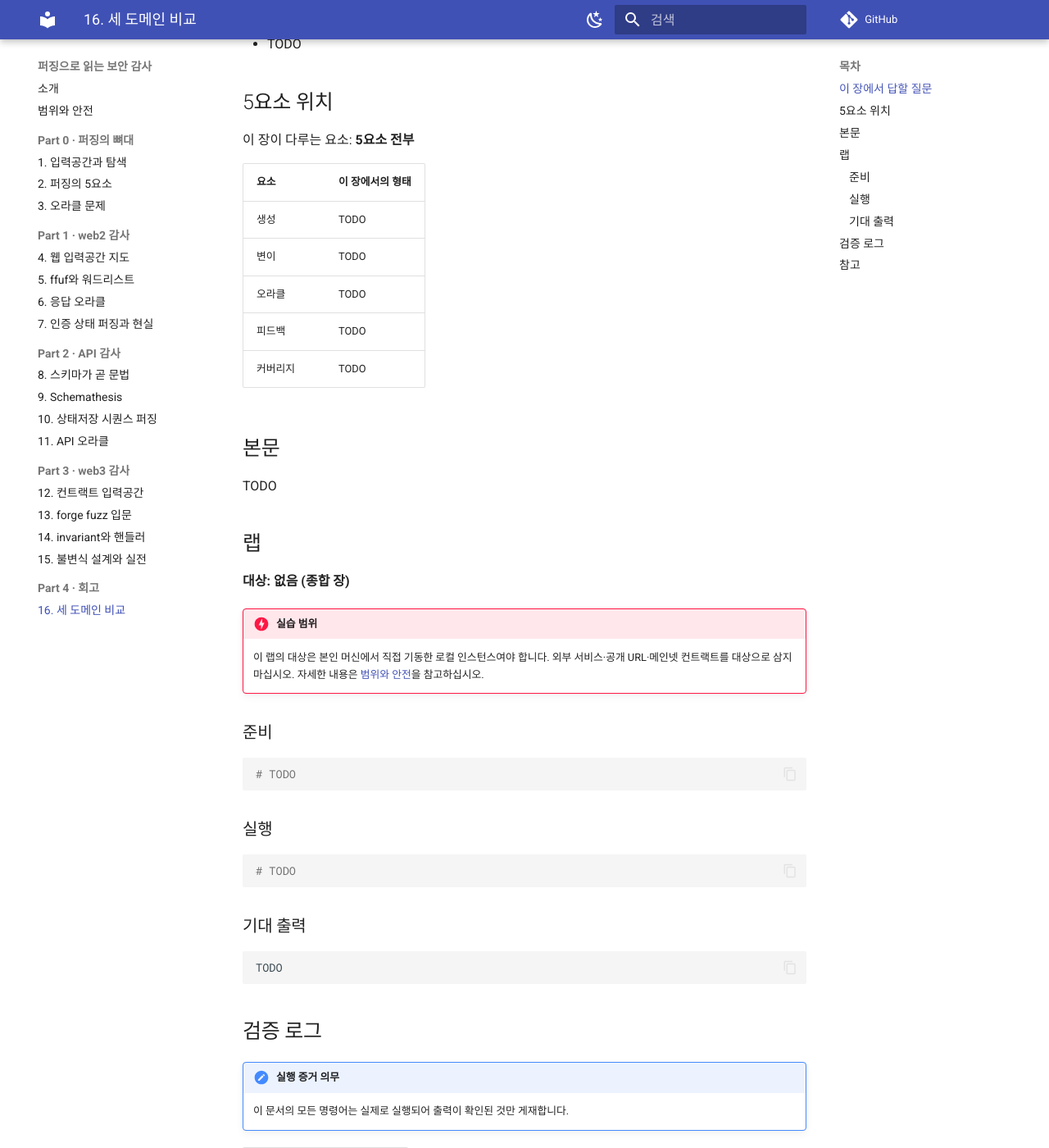
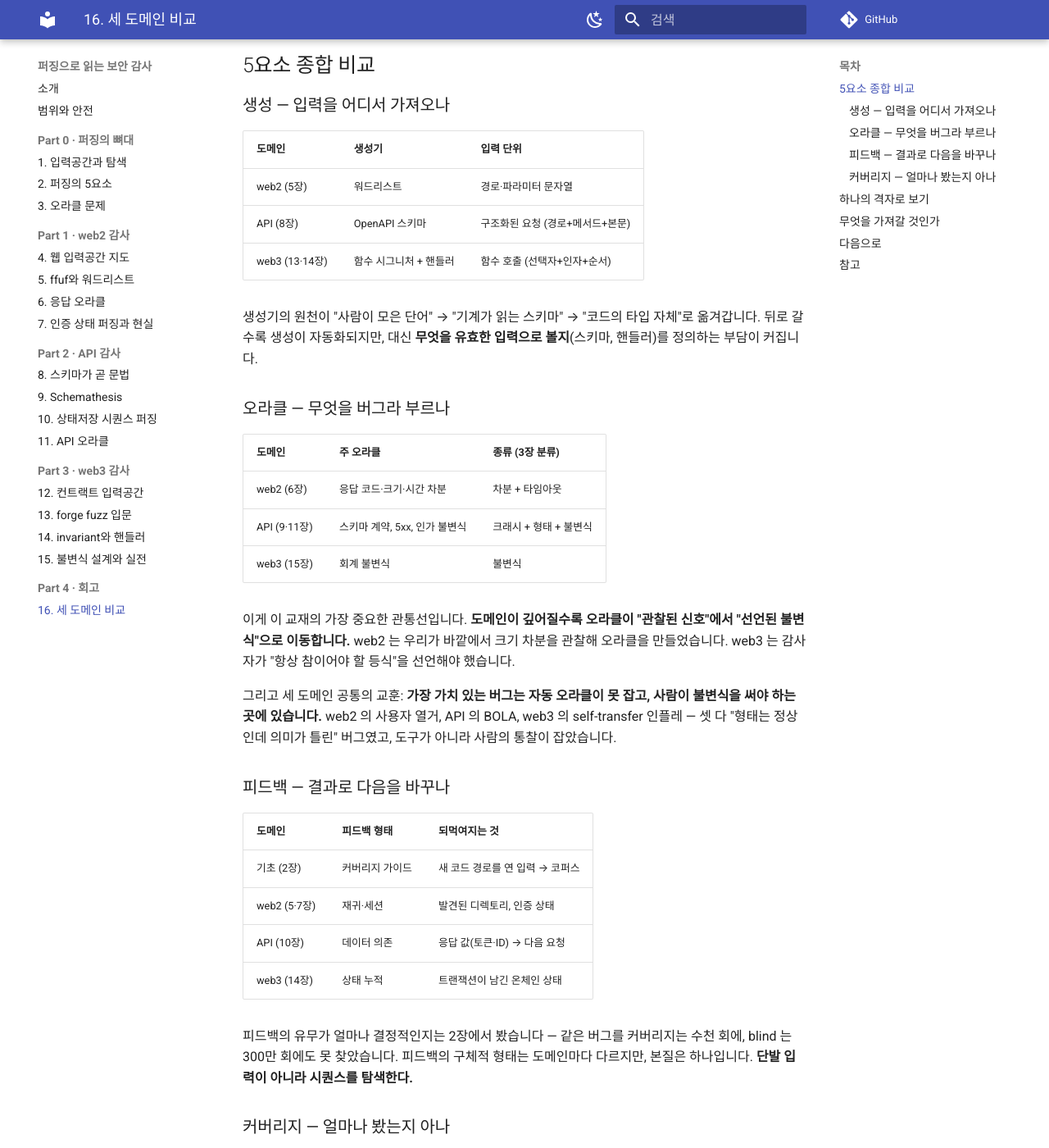
Before and after one commit to s1ns3nz0/fuzzer-study, an MkDocs documentation site: the page built from docs/ko/part4/16-comparison.md, in a window 1280 px wide and 1400 px high, scrolled down 426 px. Shown: the whole window at 82% size. Built offline with MkDocs 1.6.1 and Material for MkDocs 9.7.7, drawn with Linux system fonts in a browser that asks for light colours; comment, search, counter and statistics services are not loaded; some of the changed text lies outside the part shown.

Commit message:
Write chapter 16 and clear WIP banners — textbook complete
ch16: cross-domain synthesis of the five elements (web2/API/web3) as
one grid; the through-line that oracles move from observed signals to
declared invariants as domains deepen. Remove "집필 중"/"작성 중"
banners from index and README now that all 16 chapters are written and
verified (no ❌ unverified logs remain).

````diff
--- a/docs/ko/part4/16-comparison.md
+++ b/docs/ko/part4/16-comparison.md
@@ -1,71 +1,128 @@
-# 16. 세 도메인 5요소 비교표
-
-!!! warning "작성 중"
-    이 장은 아직 골격만 있습니다. 본문과 랩은 집필 예정입니다.
+# 16. 세 도메인 5요소 비교
 
 **Part 4 · 회고**
 
-## 이 장에서 답할 질문
+15개 장을 지나왔습니다. 장난감 퍼저부터 스마트컨트랙트 불변식까지,
+도구는 `ffuf`·`Schemathesis`·`forge` 로 완전히 달랐습니다. 이 마지막 장은
+한 걸음 물러서서, **그 모든 게 하나의 뼈대였음**을 확인합니다.
 
-- TODO
-- TODO
-- TODO
+1장의 정의를 다시 봅니다.
 
-## 5요소 위치
+> 퍼징이란, 너무 커서 다 볼 수 없는 입력공간을, 유한한 시간 안에,
+> 버그가 있을 법한 쪽으로 편향되게 탐색하는 일이다.
 
-이 장이 다루는 요소: **5요소 전부**
+web2·API·web3 는 이 정의의 세 가지 구현이었습니다. 이제 5요소별로
+나란히 놓습니다.
 
-| 요소 | 이 장에서의 형태 |
-|------|------------------|
-| 생성 | TODO |
-| 변이 | TODO |
-| 오라클 | TODO |
-| 피드백 | TODO |
-| 커버리지 | TODO |
+## 5요소 종합 비교
 
-## 본문
+### 생성 — 입력을 어디서 가져오나
 
-TODO
+| 도메인 | 생성기 | 입력 단위 |
+|--------|--------|-----------|
+| web2 (5장) | 워드리스트 | 경로·파라미터 문자열 |
+| API (8장) | OpenAPI 스키마 | 구조화된 요청 (경로+메서드+본문) |
+| web3 (13·14장) | 함수 시그니처 + 핸들러 | 함수 호출 (선택자+인자+순서) |
 
-## 랩
+생성기의 원천이 "사람이 모은 단어" → "기계가 읽는 스키마" → "코드의
+타입 자체"로 옮겨갑니다. 뒤로 갈수록 생성이 자동화되지만, 대신
+**무엇을 유효한 입력으로 볼지**(스키마, 핸들러)를 정의하는 부담이 커집니다.
 
-**대상: 없음 (종합 장)**
+### 오라클 — 무엇을 버그라 부르나
 
-!!! danger "실습 범위"
-    이 랩의 대상은 본인 머신에서 직접 기동한 로컬 인스턴스여야 합니다.
-    외부 서비스·공개 URL·메인넷 컨트랙트를 대상으로 삼지 마십시오.
-    자세한 내용은 [범위와 안전](../scope-and-safety.md)을 참고하십시오.
+| 도메인 | 주 오라클 | 종류 (3장 분류) |
+|--------|-----------|------------------|
+| web2 (6장) | 응답 코드·크기·시간 차분 | 차분 + 타임아웃 |
+| API (9·11장) | 스키마 계약, 5xx, 인가 불변식 | 크래시 + 형태 + 불변식 |
+| web3 (15장) | 회계 불변식 | 불변식 |
 
-### 준비
+이게 이 교재의 가장 중요한 관통선입니다. **도메인이 깊어질수록 오라클이
+"관찰된 신호"에서 "선언된 불변식"으로 이동합니다.** web2 는 우리가 바깥에서
+크기 차분을 관찰해 오라클을 만들었습니다. web3 는 감사자가 "항상 참이어야
+할 등식"을 선언해야 했습니다.
 
-```bash
-# TODO
-```
+그리고 세 도메인 공통의 교훈: **가장 가치 있는 버그는 자동 오라클이
+못 잡고, 사람이 불변식을 써야 하는 곳에 있습니다.** web2 의 사용자 열거,
+API 의 BOLA, web3 의 self-transfer 인플레 — 셋 다 "형태는 정상인데
+의미가 틀린" 버그였고, 도구가 아니라 사람의 통찰이 잡았습니다.
 
-### 실행
+### 피드백 — 결과로 다음을 바꾸나
 
-```bash
-# TODO
-```
+| 도메인 | 피드백 형태 | 되먹여지는 것 |
+|--------|-------------|----------------|
+| 기초 (2장) | 커버리지 가이드 | 새 코드 경로를 연 입력 → 코퍼스 |
+| web2 (5·7장) | 재귀·세션 | 발견된 디렉토리, 인증 상태 |
+| API (10장) | 데이터 의존 | 응답 값(토큰·ID) → 다음 요청 |
+| web3 (14장) | 상태 누적 | 트랜잭션이 남긴 온체인 상태 |
 
-### 기대 출력
+피드백의 유무가 얼마나 결정적인지는 2장에서 봤습니다 — 같은 버그를
+커버리지는 수천 회에, blind 는 300만 회에도 못 찾았습니다. 피드백의
+구체적 형태는 도메인마다 다르지만, 본질은 하나입니다.
+**단발 입력이 아니라 시퀀스를 탐색한다.**
 
-```text
-TODO
-```
+### 커버리지 — 얼마나 봤는지 아나
 
-## 검증 로그
+| 도메인 | 커버리지 척도 |
+|--------|---------------|
+| 기초 (2장) | 밟은 코드 줄 (`sys.settrace`) |
+| web2 | 대체로 없음 (블랙박스) |
+| API | 오퍼레이션·상태코드 커버리지 |
+| web3 (14장) | 실행된 함수·분기, 핸들러 호출 분포 |
 
-!!! note "실행 증거 의무"
-    이 문서의 모든 명령어는 실제로 실행되어 출력이 확인된 것만 게재합니다.
+web2 블랙박스 퍼징은 커버리지가 거의 없었습니다. 그래서 오라클과
+워드리스트 품질에 전적으로 의존했습니다. web3 invariant 퍼징은 다시
+커버리지로 돌아왔습니다 — 어느 함수가 얼마나 호출됐는지(14장의 revert
+분포)가 곧 탐색 품질의 척도였습니다.
 
-| 항목 | 값 |
-|------|-----|
-| 검증 여부 | ❌ 미검증 |
-| 검증 일자 | — |
-| 도구 버전 | — |
-| 환경 | — |
+## 하나의 격자로 보기
+
+전체를 한 장으로 압축하면:
+
+| 요소 | web2 | API | web3 |
+|------|------|-----|------|
+| **생성** | 워드리스트 | OpenAPI 스키마 | 함수+핸들러 |
+| **변이** | (거의 없음) | 스키마 경계값 | 인자 bound |
+| **오라클** | 코드·크기·시간 차분 | 스키마 계약·BOLA | 회계 불변식 |
+| **피드백** | 재귀·세션 | 데이터 의존 시퀀스 | 상태 누적 |
+| **커버리지** | 없음 | 오퍼레이션 | 함수·분기 |
+
+세로줄(도메인)은 완전히 다른 도구·어휘·공동체입니다. 가로줄(요소)은
+그 전부를 관통합니다. **하나를 배우면 나머지가 빠른 이유가 이 격자입니다.**
+
+## 무엇을 가져갈 것인가
+
+이 교재를 덮으며 남길 것 셋.
+
+**1. 도구는 요소의 구현일 뿐이다.** `ffuf` 가 `httpx` 로 바뀌고,
+Schemathesis 가 다른 도구로 바뀌고, Foundry 가 업데이트돼도, 다섯 요소는
+그대로입니다. 새 도구를 만나면 물어보십시오 — "이건 어느 요소를 어떻게
+구현했나?" 그러면 문서 없이도 감이 옵니다.
+
+**2. 오라클이 승부처다.** 생성기는 대충 만들어도 언젠가 정답을 던집니다.
+오라클이 약하면 그 정답을 그냥 흘려보냅니다. "퍼징 돌렸는데 안 나왔다"의
+절반은 오라클 문제입니다. 크래시만 보고 있지 않은지, 불변식을 겨냥했는지
+항상 되물으십시오.
+
+**3. 범위와 권한을 먼저.** 모든 랩은 로컬 타겟이었습니다. 실무에서 이
+기술은 강력한 만큼 위험합니다 — 허가 없는 퍼징은 범죄입니다. 계약된 범위,
+요청률 상한, 부수효과 제외를 먼저 확인하는 습관이 기술보다 앞섭니다
+(7장·[범위와 안전](../scope-and-safety.md)).
+
+## 다음으로
+
+이 교재는 각 도메인의 입문에서 멈췄습니다. 더 깊이 가려면:
+
+- **커버리지 가이드 퍼징 정통**: AFL++, libFuzzer — 2장의 원리를 C/C++/Rust 로
+- **web2 심화**: 인증·비즈니스 로직 퍼징, GraphQL·gRPC
+- **API 심화**: 상태 머신 모델링, 계약 위반의 자동 분류
+- **web3 실전**: [damn-vulnerable-defi](https://www.damnvulnerabledefi.xyz/),
+  Echidna·Medusa, 실제 감사 리포트 읽기
+
+어디로 가든, 다섯 요소의 격자를 들고 가십시오. 그게 이 교재가 남기려는
+전부입니다.
 
 ## 참고
 
-- TODO
+- 1장의 정의로 돌아가기 → [1장](../part0/01-what-is-fuzzing.md)
+- 오라클 분류 → [3장](../part0/03-oracle-problem.md)
+- 범위와 안전 → [범위와 안전](../scope-and-safety.md)
````
Also changed, not shown: README.md (+3 -3 lines), docs/ko/index.md (+0 -3 lines).
